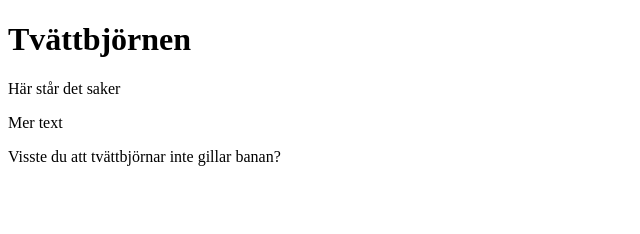
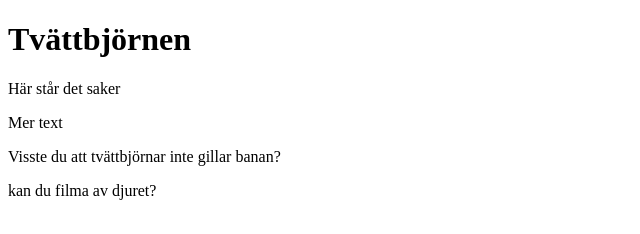
Before and after one commit to TimmyBartelius/GIt--vning, a plain HTML site: page index.html in a window 1280 px wide. Shown: the whole page, without its empty margins (0-640 px from the left). Drawn offline with Linux system fonts and the light colour scheme.

Commit message:
css-fill

```diff
--- a/index.html
+++ b/index.html
@@ -11,5 +11,6 @@
 	<p> Här står det saker</p>
 	<p> Mer text</p>
 	<p>Visste du att tvättbjörnar inte gillar banan?</p>
+	<p>kan du filma av djuret?</p>
 </body>
 </html>
--- a/style.css
+++ b/style.css
@@ -0,0 +1,3 @@
+body{
+	max width: 1800px;
+}
```
